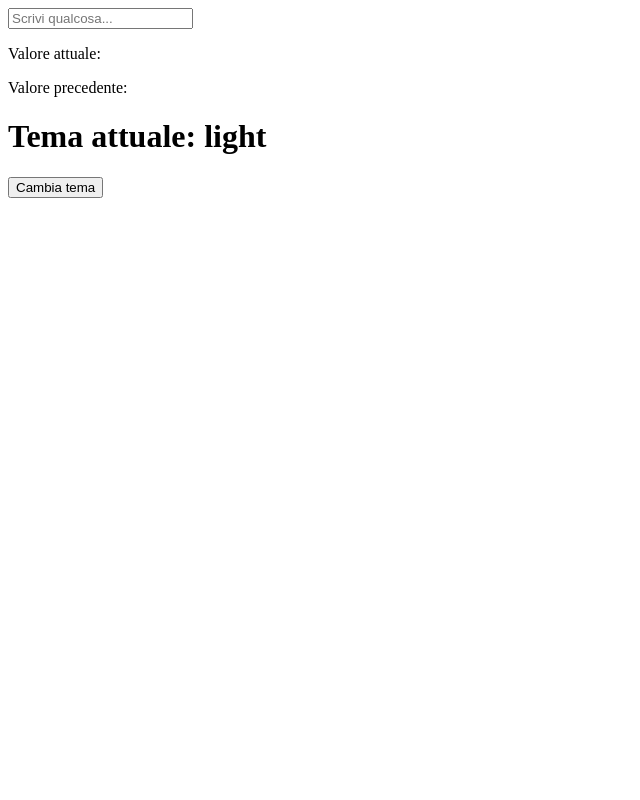
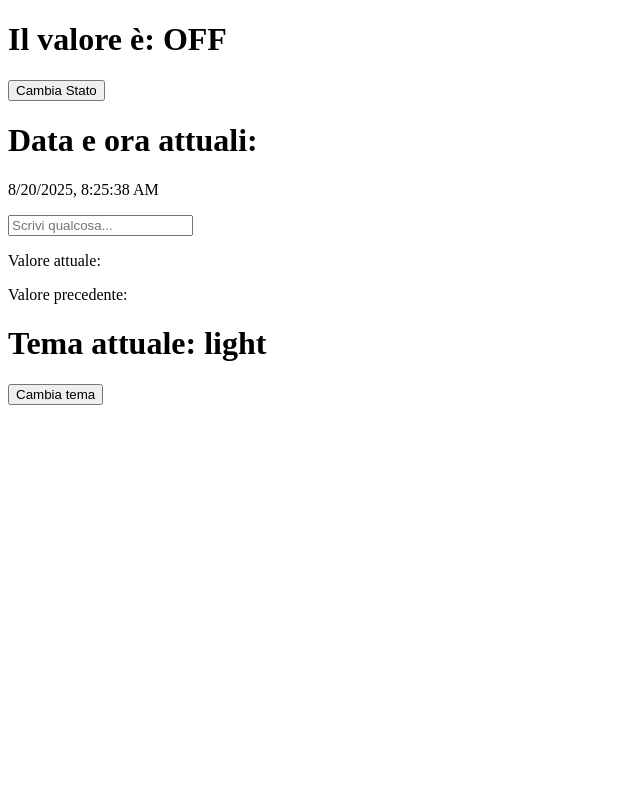
Before and after one commit to AngelaFerraro18/esercizi-ripasso, a React (Vite) app: page / in a window 1280 px wide. Shown: the top 800 px of the page, without its empty margins (0-640 px from the left). Built offline with nearby package versions, Linux system fonts and the light colour scheme; no server answers.

Commit message:
feat: snacks customs hooks

```diff
--- a/src/App.jsx
+++ b/src/App.jsx
@@ -15,6 +15,7 @@ import ParentSecond from "./components/ParentSecond"
 import ParentThird from "./components/ParentThird"
 import PoliticianList from "./components/PoliticianList"
 import PreviousValueInput from "./components/PreviousValueInput"
+import SnackHooks from "./components/SnackHooks"
 import ThemeSwitcher from "./components/ThemeSwitcher"
 import ToggleComponent from "./components/ToggleComponent"
 
@@ -22,6 +23,7 @@ function App() {
 
   return (
     <>
+      <SnackHooks />
       <InputWithPrevious />
       <ThemeSwitcher />
       <ToggleComponent />
--- /dev/null
+++ b/src/components/SnackHooks.jsx
@@ -0,0 +1,51 @@
+import { useEffect, useState } from "react";
+
+function useSwitch(initialValue = false) {
+
+    const [isOn, setIsOn] = useState(initialValue);
+
+    function toggle() {
+        setIsOn(prev => !prev);
+    }
+
+    return [isOn, toggle];
+
+}
+
+
+function useDate() {
+
+    const [now, setNow] = useState(new Date());
+
+    useEffect(() => {
+        const interval = setInterval(() => {
+            setNow(new Date());
+        }, 1000);
+
+        return () => clearInterval(interval);
+
+    }, []);
+
+
+    return now;
+}
+
+
+function SnackHooks() {
+    const [isOn, toggle] = useSwitch();
+    const currentDate = useDate();
+
+
+    return (
+        <>
+            <h1>Il valore è: {isOn ? "ON" : "OFF"}</h1>
+            <button onClick={toggle}>Cambia Stato</button>
+
+
+            <h1>Data e ora attuali:</h1>
+            <p>{currentDate.toLocaleString()}</p>
+        </>
+    )
+}
+
+export default SnackHooks;
```
